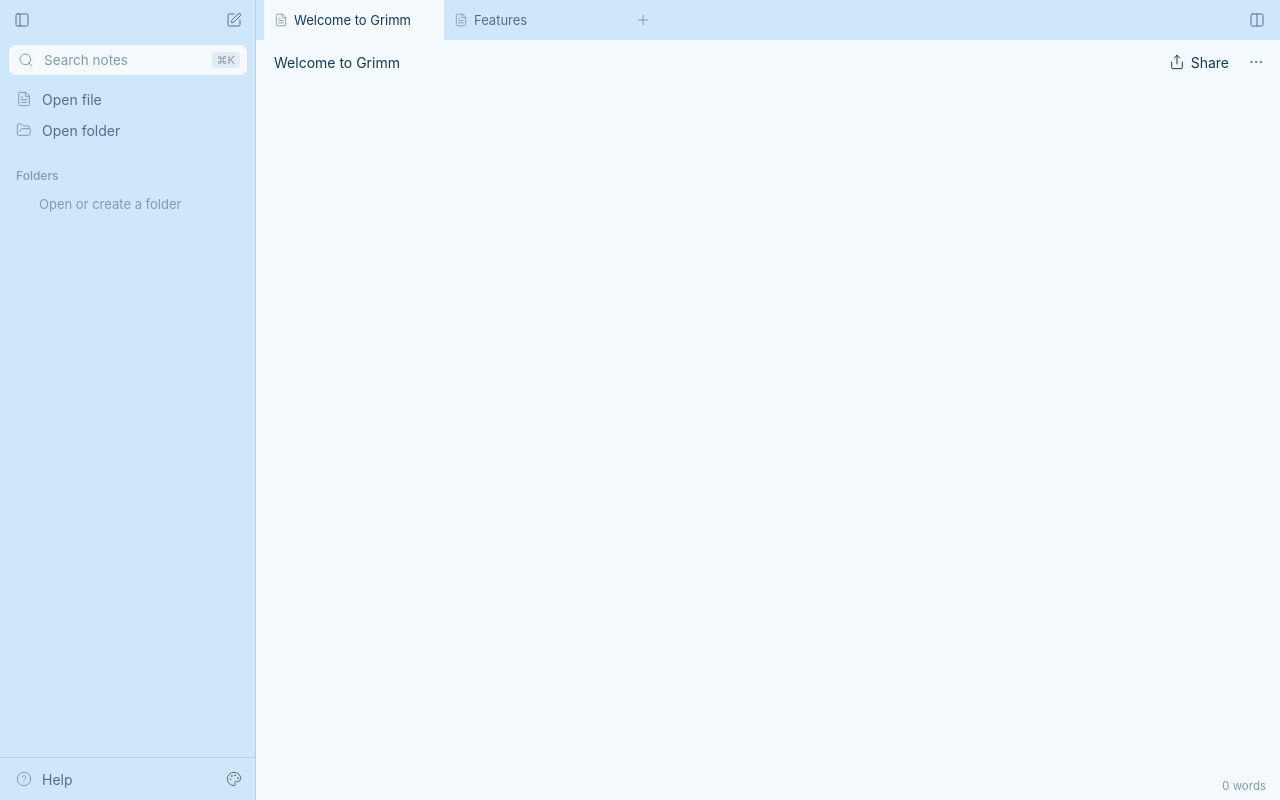
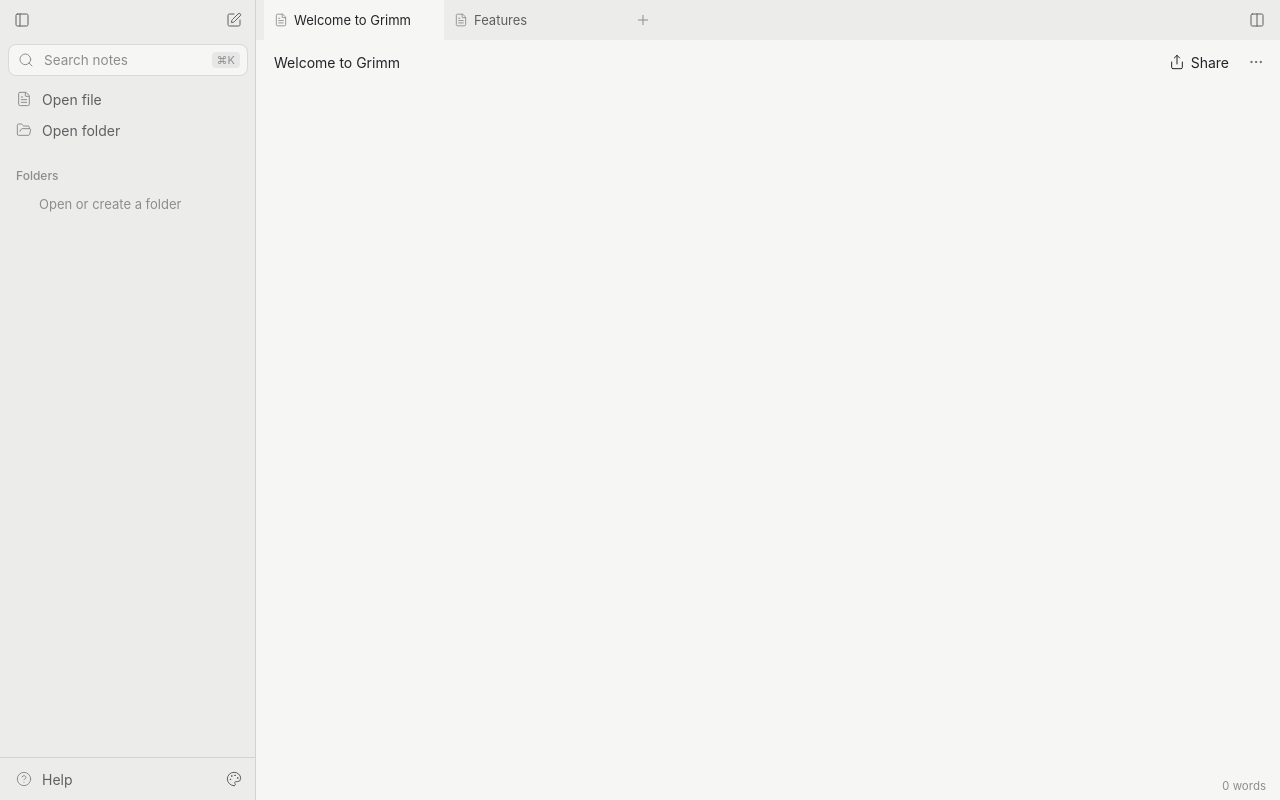
Before and after one commit to deecaulcrick/grimm-md, a website built with Vite: page index.html in a window 1280 px wide. Built offline with nearby package versions, Linux system fonts and the light colour scheme; what @milkdown/crepe, @milkdown/kit would draw is missing.

Commit message:
Make Paper Graphite's light pair and Fog Bear-like
Paper becomes neutral greys with graphite ink and a blue accent, first
in the list and the default before a theme is picked. Fog becomes a
white page with charcoal text and a warm red accent. List bullets take
the accent colour, like checked tasks.

```diff
--- a/src/guides/features.md
+++ b/src/guides/features.md
@@ -39,7 +39,7 @@
 
 ## Appearance
 
-- **Six themes.** Meadow, Fog and Paper for the day; Grimm, Graphite and Nightshift for the night.
+- **Six themes.** Paper, Meadow and Fog for the day; Grimm, Graphite and Nightshift for the night. Paper and Graphite are a light and dark pair.
 - **Per-note layout.** Each note picks its own typeface (serif, sans or mono), text size and width from its **…** menu.
 - **Ink and highlighter.** Select text to colour it, highlight it, or both, from nine colours.
 - **Lock page.** Stops a note from being edited by accident.
--- a/src/styles.css
+++ b/src/styles.css
@@ -1,17 +1,17 @@
 :root {
   /* Base tokens; overwritten by the active theme (see themes.ts). */
-  --bg: #faf8f4;
-  --sidebar: #f0ede6;
+  --bg: #f6f6f5;
+  --sidebar: #ececea;
   --surface: #ffffff;
-  --text: #5b0015;
-  --accent: #80aee8;
-  --button: #5b0015;
-  --on-button: #faf8f4;
+  --text: #232427;
+  --accent: #2f66d0;
+  --button: #232427;
+  --on-button: #f6f6f5;
   --heading: var(--text);
 
   /* Everything else is derived, so a theme only needs the colours above. */
   --accent-soft: color-mix(in srgb, var(--accent) 16%, transparent);
-  --marker: color-mix(in srgb, var(--accent) 78%, var(--text));
+  --marker: var(--accent);
   --text-2: color-mix(in srgb, var(--text) 72%, var(--bg));
   --text-3: color-mix(in srgb, var(--text) 50%, var(--bg));
   --border: color-mix(in srgb, var(--text) 13%, transparent);
@@ -2086,7 +2086,8 @@
   padding: 0;
 }
 
-.editor .milkdown .milkdown-list-item-block li .label-wrapper .checked svg {
+.editor .milkdown .milkdown-list-item-block li .label-wrapper .checked svg,
+.editor .milkdown .milkdown-list-item-block li .label-wrapper .bullet svg {
   fill: var(--marker);
 }
 
--- a/src/themes.ts
+++ b/src/themes.ts
@@ -14,6 +14,19 @@
 }
 
 export const THEMES: Theme[] = [
+  // The light side of Graphite: neutral greys, soft graphite ink, a blue accent.
+  {
+    id: "paper",
+    name: "Paper",
+    scheme: "light",
+    bg: "#F6F6F5",
+    sidebar: "#ECECEA",
+    surface: "#FFFFFF",
+    text: "#232427",
+    accent: "#2F66D0",
+    button: "#232427",
+    onButton: "#F6F6F5",
+  },
   {
     id: "meadow",
     name: "Meadow",
@@ -26,31 +39,19 @@
     button: "#2B8AE6",
     onButton: "#FFFFFF",
   },
-  // Low saturation, nothing competes with the words.
+  // Bear-style: a white page, soft charcoal text and a warm red accent.
   {
     id: "fog",
     name: "Fog",
     scheme: "light",
-    bg: "#ECEEEF",
-    sidebar: "#E0E3E5",
-    surface: "#F7F8F9",
-    text: "#1E2327",
-    accent: "#4F7185",
-    button: "#33424C",
-    onButton: "#F7F8F9",
-  },
-  // Bordeaux ink on a neutral, low-glare page.
-  {
-    id: "paper",
-    name: "Paper",
-    scheme: "light",
-    bg: "#FAF8F4",
-    sidebar: "#F0EDE6",
+    bg: "#FFFFFF",
+    sidebar: "#F3F3F2",
     surface: "#FFFFFF",
-    text: "#5B0015",
-    accent: "#4F86D0",
-    button: "#5B0015",
-    onButton: "#FAF8F4",
+    text: "#363636",
+    heading: "#262626",
+    accent: "#DD4C4F",
+    button: "#CF3337",
+    onButton: "#FFFFFF",
   },
   {
     id: "grimm",
```
